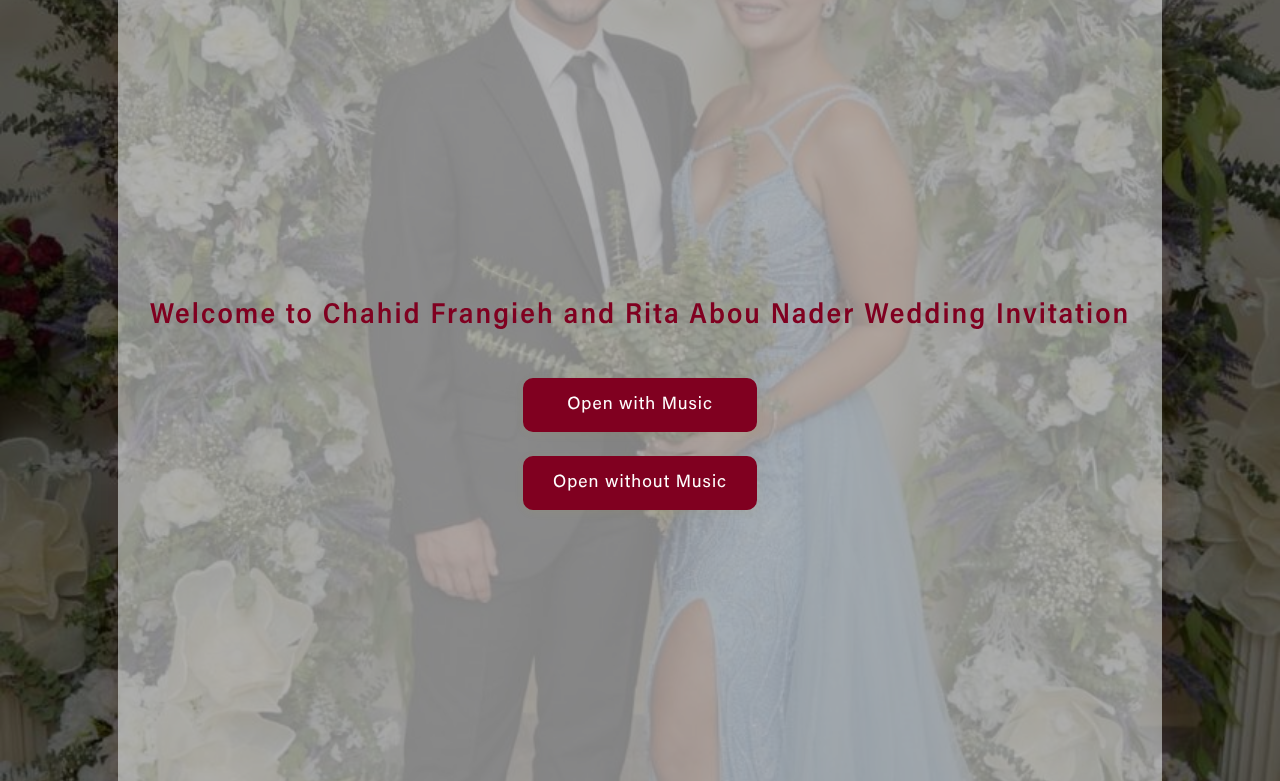
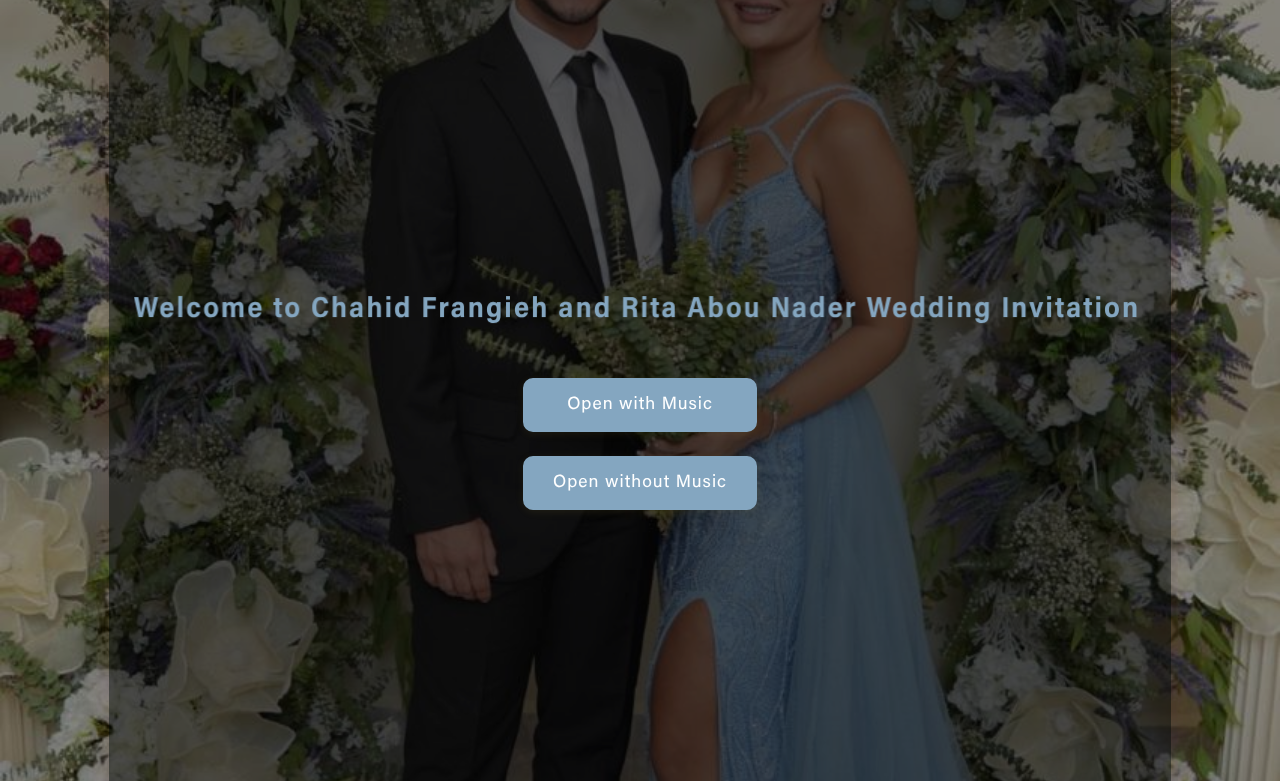
Before and after one commit to GeorgioIO/ritaweddinginvitation, a plain HTML site: page index.html in a window 1280 px wide. Shown: the top 781 px of the page. Drawn offline with Linux system fonts and the light colour scheme; a web font is replaced by a local one.

Commit message:
Fix song , Fix wallpaper , Fix Colors

```diff
--- a/index.html
+++ b/index.html
@@ -22,7 +22,7 @@
     </div>
     <audio
       id="wedding-music"
-      src="Ricchi E Poveri - Sara Perche Ti Amo (Testo  Lyrics).mp3"
+      src="Ed Sheeran - Perfect.mp3"
       loop
     ></audio>
     <div class="main-content">
@@ -43,20 +43,20 @@
                   cx="12"
                   cy="12"
                   r="10"
-                  stroke="#800020"
-                  stroke-width="2"
+                  stroke="#B76E79"
+                  stroke-width="2.5"
                   fill="none"
                 />
                 <path
                   d="M12 7v5l3 2"
-                  stroke="#800020"
-                  stroke-width="2"
+                  stroke="#B76E79"
+                  stroke-width="2.5"
                   stroke-linecap="round"
                   stroke-linejoin="round"
                 />
               </svg>
             </span>
-            <span class="ceremony-text"> 6.30 PM </span>
+            <span class="ceremony-text"> 6:30 PM </span>
             <span class="ceremony-timezone">(Beirut Time)</span>
           </div>
           <div class="ceremony-detail">
@@ -71,16 +71,16 @@
               >
                 <path
                   d="M12 21s-6-5.686-6-10A6 6 0 1 1 18 11c0 4.314-6 10-6 10z"
-                  stroke="#800020"
-                  stroke-width="2"
+                  stroke="#B76E79"
+                  stroke-width="2.5"
                   fill="none"
                 />
                 <circle
                   cx="12"
                   cy="11"
                   r="2.5"
-                  stroke="#800020"
-                  stroke-width="2"
+                  stroke="#B76E79"
+                  stroke-width="2.5"
                   fill="none"
                 />
               </svg>
@@ -113,14 +113,14 @@
                   cx="12"
                   cy="12"
                   r="10"
-                  stroke="#800020"
-                  stroke-width="2"
+                  stroke="#B76E79"
+                  stroke-width="2.5"
                   fill="none"
                 />
                 <path
                   d="M12 7v5l3 2"
-                  stroke="#800020"
-                  stroke-width="2"
+                  stroke="#B76E79"
+                  stroke-width="2.5"
                   stroke-linecap="round"
                   stroke-linejoin="round"
                 />
@@ -141,16 +141,16 @@
               >
                 <path
                   d="M12 21s-6-5.686-6-10A6 6 0 1 1 18 11c0 4.314-6 10-6 10z"
-                  stroke="#800020"
-                  stroke-width="2"
+                  stroke="#B76E79"
+                  stroke-width="2.5"
                   fill="none"
                 />
                 <circle
                   cx="12"
                   cy="11"
                   r="2.5"
-                  stroke="#800020"
-                  stroke-width="2"
+                  stroke="#B76E79"
+                  stroke-width="2.5"
                   fill="none"
                 />
               </svg>
@@ -170,9 +170,7 @@
       </div>
       <div class="reservation-slide">
         <h2 class="slide-title">Be Our Guest</h2>
-        <p class="reservation-deadline">Please reply before June 15, 2025</p>
-        <h3 class="names">Mr. Chahid Frangieh & Ms. Rita Abou Nader</h3>
-
+        <p class="reservation-deadline">Please reply before August 20, 2025</p>
         <form action="" id="reservation-form" autocomplete="off">
           <div class="input" id="attending">
             <label>Are you attending?</label>
--- a/styles.css
+++ b/styles.css
@@ -32,7 +32,7 @@
   --cormorant-font: "Cormorant Upright", serif;
   --cormorant-sc: "Cormorant SC", serif;
   --daria: #5a0a18;
-  --burgundy: #800020;
+  --burgundy: #84A6C0;
   --raspberry: #c2185b;
   --hot-pink: #e75480;
   --pink: #f8a5c2;
@@ -52,8 +52,9 @@ html {
   width: 100vw;
   height: 100vh;
   z-index: 0;
-  background: url('./images/back.jpg') center center / cover no-repeat;
+  /* background: url('./images/back.jpg') center center / cover no-repeat; */
   pointer-events: none;
+  background-color: white;
 }
 body {
   min-height: 100vh;
@@ -201,7 +202,7 @@ form > p
 }
 
 input[type="radio"]:checked + .heart-label .heart {
-  --c: var(--raspberry);
+  --c: var(--burgundy);
   transform: scale(1.1);
 }
 
@@ -303,14 +304,14 @@ button:hover {
 
 .ceremony-text {
   font-size: 1.3rem;
-  color: var(--daria);
+  color: #B76E79;
   font-family: var(--cormorant-sc);
   text-align: center;
 }
 
 .ceremony-timezone {
   font-size: 1rem;
-  color: var(--raspberry);
+  color: #B76E79;
   margin-left: 6px;
 }
 
@@ -370,10 +371,12 @@ button:hover {
   bottom: 0;
   width: 100vw;
   height: 100vh;
-  background: rgba(0, 0, 0, 0.55);
+  background: rgba(0, 0, 0, 0.35);
   z-index: 0;
   pointer-events: none;
+  z-index: -2;
 }
+
 #intro-overlay {
   position: fixed;
   z-index: 1000;
@@ -399,8 +402,8 @@ button:hover {
 }
 .intro-content {
   position: relative;
-  z-index: 1;
-  background: rgba(255, 255, 255, 0.5);
+  z-index: 4;
+  background: #00000075;
   box-shadow: 0 8px 32px 0 rgba(128, 0, 32, 0.13);
   padding: 48px 32px 40px 32px;
   display: flex;
@@ -410,6 +413,7 @@ button:hover {
   text-align: center;
   gap: 32px;
   height: 100%;
+
 }
 
 .intro-title {
@@ -418,10 +422,33 @@ button:hover {
   font-weight: 100;
   /* font-style: italic; */
   font-size: 1.8rem;
-  color: var(--burgundy);
+  color: #84A6C0;
   letter-spacing: 2px;
   margin-bottom: 12px;
-  font-weight: 600;
+  font-weight: 700;
+  animation: float-cloud-3d 14s ease-in-out infinite;
+  transform-style: preserve-3d;
+  perspective: 400px;
+}
+@keyframes float-cloud-3d {
+  0% {
+    transform: translate3d(0, 0, 0) scale(1.00) rotateY(0deg) rotateX(0deg);
+  }
+  20% {
+    transform: translate3d(4px, -3px, 6px) scale(1.01) rotateY(4deg) rotateX(-2deg);
+  }
+  40% {
+    transform: translate3d(-4px, -6px, 10px) scale(1.01) rotateY(-4deg) rotateX(2deg);
+  }
+  60% {
+    transform: translate3d(-6px, 0px, 4px) scale(1.00) rotateY(-2deg) rotateX(0deg);
+  }
+  80% {
+    transform: translate3d(4px, 3px, 0px) scale(1.00) rotateY(2deg) rotateX(2deg);
+  }
+  100% {
+    transform: translate3d(0, 0, 0) scale(1.00) rotateY(0deg) rotateX(0deg);
+  }
 }
 .intro-buttons {
   display: flex;
@@ -545,7 +572,7 @@ button, .ceremony-map-btn, .intro-buttons button {
 }
 
 .asterisk {
-  color: var(--gold);
+  color: #B76E79;
   font-size: 1.1em;
   font-weight: bold;
   margin-left: 5px;
```
Also changed, not shown: 1 other file.
